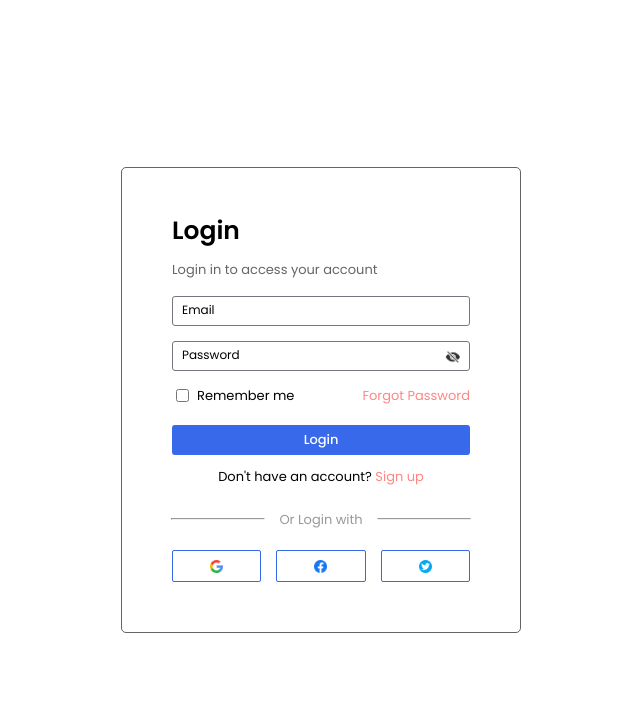
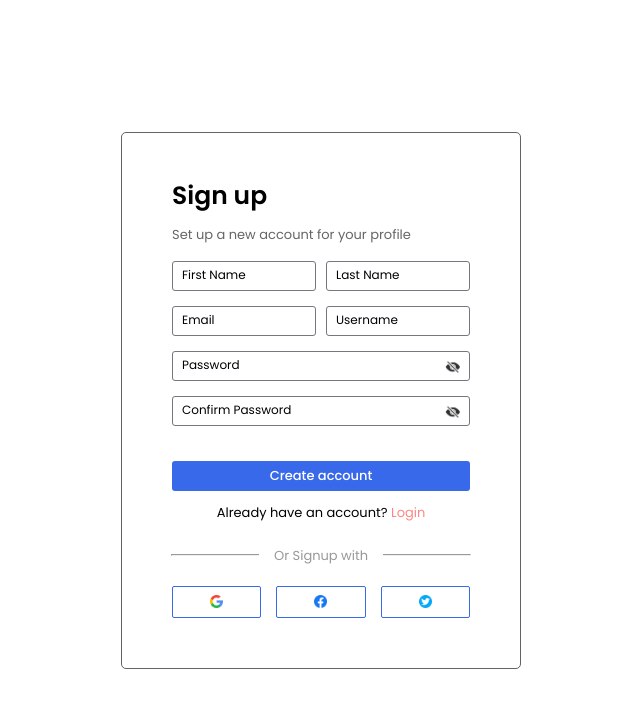
Before and after one commit to tlhalesebaeng/auth-template-frontend, a React (Vite) app in the folder frontend/: page / in a window 1280 px wide. Shown: the top 708 px of the page, without its empty margins (319-959 px from the left). Built offline with nearby package versions, Linux system fonts and the light colour scheme.

Commit message:
adding a margin on the right of some inputs

```diff
--- a/frontend/src/App.css
+++ b/frontend/src/App.css
@@ -42,3 +42,7 @@ button {
     display: flex;
     flex-direction: column;
 }
+
+.right-margin {
+    margin-right: 10px;
+}
--- a/frontend/src/App.jsx
+++ b/frontend/src/App.jsx
@@ -6,5 +6,5 @@ import CodeVerification from './pages/authPages/CodeVerification';
 import './App.css';
 
 export default function App() {
-    return <Login />;
+    return <Signup />;
 }
--- a/frontend/src/pages/authPages/Signup.jsx
+++ b/frontend/src/pages/authPages/Signup.jsx
@@ -12,15 +12,23 @@ export default function Signup() {
             <form>
                 <div className="input-container column">
                     <div className="row">
-                        <Input type="text" placeholder="First Name" />
+                        <Input
+                            rightMargin="right-margin"
+                            type="text"
+                            placeholder="First Name"
+                        />
                         <Input type="text" placeholder="Last Name" />
                     </div>
                     <div className="row">
-                        <Input type="text" placeholder="Email" />
+                        <Input
+                            rightMargin="right-margin"
+                            type="text"
+                            placeholder="Email"
+                        />
                         <Input type="text" placeholder="Username" />
                     </div>
                     <Input type="password" placeholder="Password" />
-                    <Input type="passwrod" placeholder="Confirm Password" />
+                    <Input type="password" placeholder="Confirm Password" />
                 </div>
                 <AuthQuestion
                     question="Already have an account?"
--- a/frontend/src/utils/Input.jsx
+++ b/frontend/src/utils/Input.jsx
@@ -3,7 +3,7 @@ import hiddenPassword from '../assets/hidden-password-logo.png';
 import './Input.css';
 import { useRef, useState } from 'react';
 
-export default function Input({ type = 'text', placeholder }) {
+export default function Input({ type = 'text', placeholder, rightMargin }) {
     const [inputType, setInputType] = useState(type);
     const [inputLogo, setInputLogo] = useState(hiddenPassword);
     const inputRef = useRef();
@@ -28,7 +28,7 @@ export default function Input({ type = 'text', placeholder }) {
     }
 
     return (
-        <div className="input-group">
+        <div className={`${rightMargin} input-group`}>
             <input ref={inputRef} type={inputType} placeholder=" " />
             <label htmlFor="">{placeholder}</label>
             {type === 'password' && (
```
